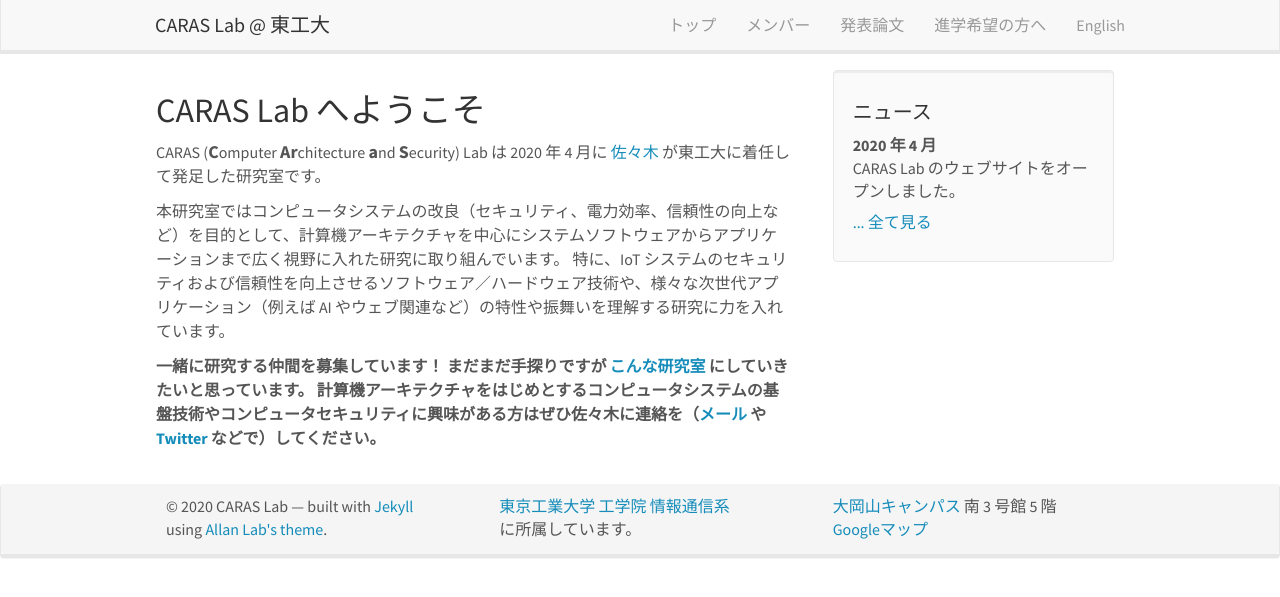
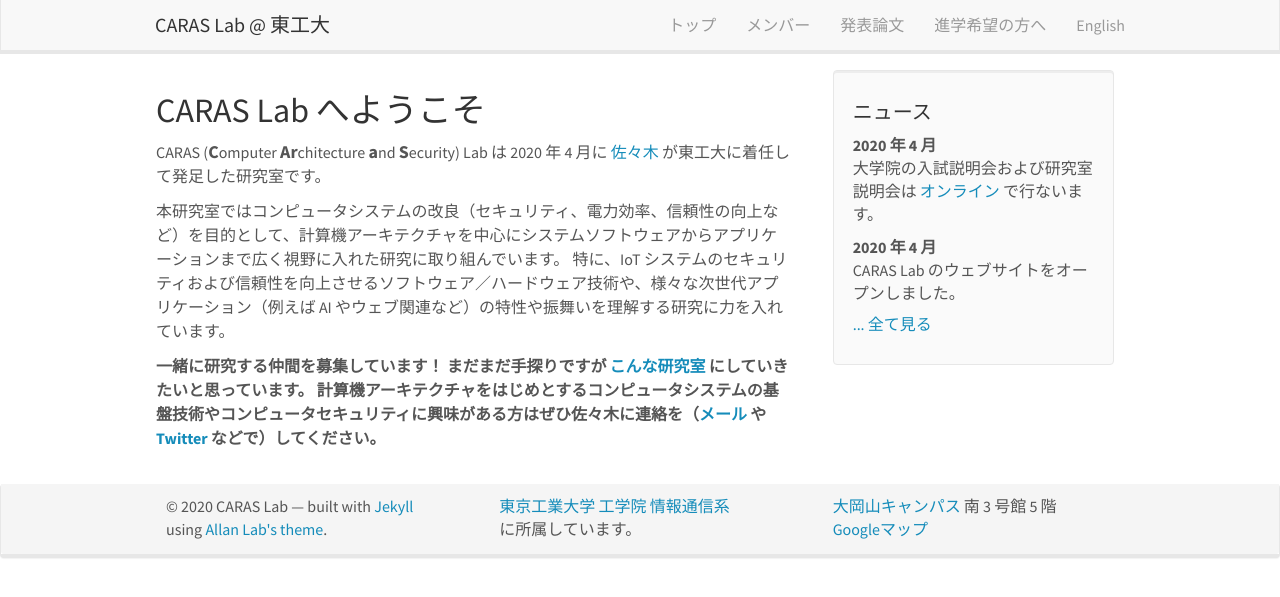
Before and after one commit to titech-caras/titech-caras.github.io, a Jekyll site: the page built from _pages/home.md, in a window 1280 px wide. Shown: the top 597 px of the page. Built offline with Jekyll 4.4.1, drawn with Linux system fonts in a browser that asks for light colours; nearby versions of some CDN libraries.

Commit message:
Add news

```diff
--- a/_data/news.yml
+++ b/_data/news.yml
@@ -1,2 +1,4 @@
+- date: <b>2020 年 4 月</b>
+  headline: 大学院の入試説明会および研究室説明会は <a href="http://www.ict.e.titech.ac.jp/ict_briefing/">オンライン</a> で行ないます。
 - date: <b>2020 年 4 月</b>
   headline: CARAS Lab のウェブサイトをオープンしました。
```
